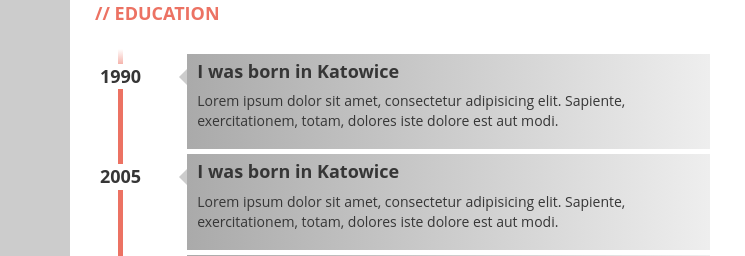
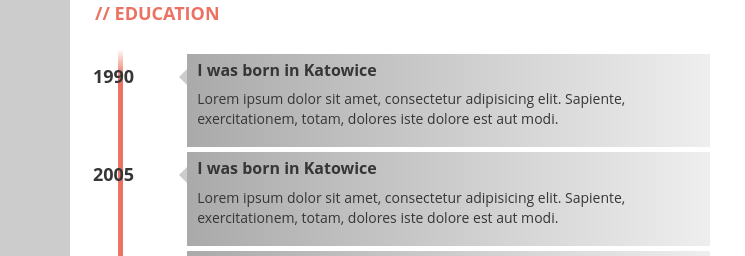
Before and after one commit to jlskye/skye-s-website, a plain HTML site: page RESUME.html in a window 1280 px wide. Shown: the part 470-726 px from the top of the page, 0-745 px from the left. Drawn offline with Linux system fonts and the light colour scheme.

Commit message:
auto adjust

```diff
--- a/RESUME.html
+++ b/RESUME.html
@@ -3,7 +3,7 @@
 <head>
     <meta charset="UTF-8">
     <meta http-equiv="X-UA-COMPATIBLE" content="IE=edge,chrome=1">
-    <meta name="viewport" content="width=device-width,initial-scale=1,maximum-scale=1">
+    <meta name="viewport" content="width=device-width,initial-scale=1maximum-scale=1">
     <title>Skye's Resume</title>
     <link href="css/bootstrap.min.css" rel="stylesheet"/>
     <link href="css/font-awesome.min.css" rel="stylesheet"/>
--- a/css/resume.css
+++ b/css/resume.css
@@ -169,12 +169,13 @@ part-left begin
 }
 .year {
     width: 10%;
-    background: #fff;
+    /*background: #fff;*/
+    background: transparent;
     font-size: 18px;
     font-weight: 700;
     display: inline-block;
     float: left;
-    margin-left: 5px;
+    margin-left: -2px;
 
 }
 .gutter{
@@ -211,7 +212,7 @@ part-left begin
 }
 
 .edu-content h2,.firm h2,.detail h2{
-    font-size: 18px;
+    font-size: 16px;
     font-weight: 700;
     margin-top: 0px;
 
```
